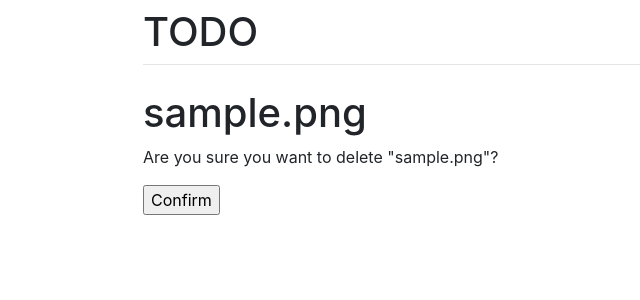
After one commit to jensboe/firemark, a Django app: page /delete/1 in a window 1280 px wide. The commit adds this page. Shown: the top 300 px of the page, without its empty margins (132-772 px from the left). Run offline with Django 3.2, Linux system fonts and the light colour scheme; tables that the repository leaves empty hold one stand-in row (values such as "Sample post"); some libraries are stand-ins or nearby versions.

Commit message:
Add delete function

```diff
--- /dev/null
+++ b/watermark/templates/watermark/markimage_confirm_delete.html
@@ -0,0 +1,14 @@
+{% extends 'base.html' %}
+{% load i18n %}
+
+{% block content %}
+<h1>{{ markimage }}</h1>
+
+{% if error_message %}<p><strong>{{ error_message }}</strong></p>{% endif %}
+
+<form method="post">{% csrf_token %}
+    <p>Are you sure you want to delete "{{ object }}"?</p>
+    <input type="submit" value="Confirm">
+</form>
+
+{% endblock %}
--- a/watermark/templates/watermark/markimage_list.html
+++ b/watermark/templates/watermark/markimage_list.html
@@ -15,6 +15,7 @@
                 <p class="card-text">{% trans "Created" %}{{image.created}}</p>
                 <p class="card-text">{% trans "Modified" %}{{image.modified}}</p>
                 <a href="{% url 'update' image.id %}" class="btn btn-primary">{% trans "update" %}</a>
+                <a href="{% url 'delete' image.id %}" class="btn btn-primary">{% trans "delete" %}</a>
                 <a href="{% url 'img' image.id %}" class="btn btn-primary" download>{% trans "Download marked" %}</a>
                 <a href="{% url 'img' image.id %}" class="btn btn-primary" download>{% trans "Download raw" %}</a>
             </div>
--- a/watermark/urls.py
+++ b/watermark/urls.py
@@ -6,6 +6,7 @@ urlpatterns = [
     path('', views.IndexView.as_view(), name='index'),
     path('update/<int:pk>', views.ImageUpdateView.as_view(), name='update'),
     path('create', views.ImageCreateView.as_view(), name='create'),
+    path('delete/<int:pk>', views.ImageDeleteView.as_view(), name='delete'),
     path('img/<int:image_id>', views.highres,{'marked': '0'}, name='img'),
     path('img/<int:image_id>/<int:marked>', views.highres, name='img'),
 ]
--- a/watermark/views.py
+++ b/watermark/views.py
@@ -1,8 +1,8 @@
 from django.shortcuts import render, get_object_or_404
 from django.http import HttpResponse, HttpResponseRedirect
 from .models import MarkImage
-from django.urls import reverse
-from django.views.generic import CreateView, ListView, UpdateView
+from django.urls import reverse, reverse_lazy
+from django.views.generic import CreateView, ListView, UpdateView, DeleteView
 from django.conf import settings
 from PIL import Image
 from PIL.ImageStat import Stat
@@ -21,6 +21,10 @@ class ImageCreateView(CreateView):
     model = MarkImage
     fields = ['src', 'hpos_rel', 'vpos_rel',]
 
+class ImageDeleteView(DeleteView):
+    model = MarkImage
+    success_url = reverse_lazy('index')
+
 
 def highres(request, image_id, marked=True):
     image = get_object_or_404(MarkImage, pk=image_id)
```
